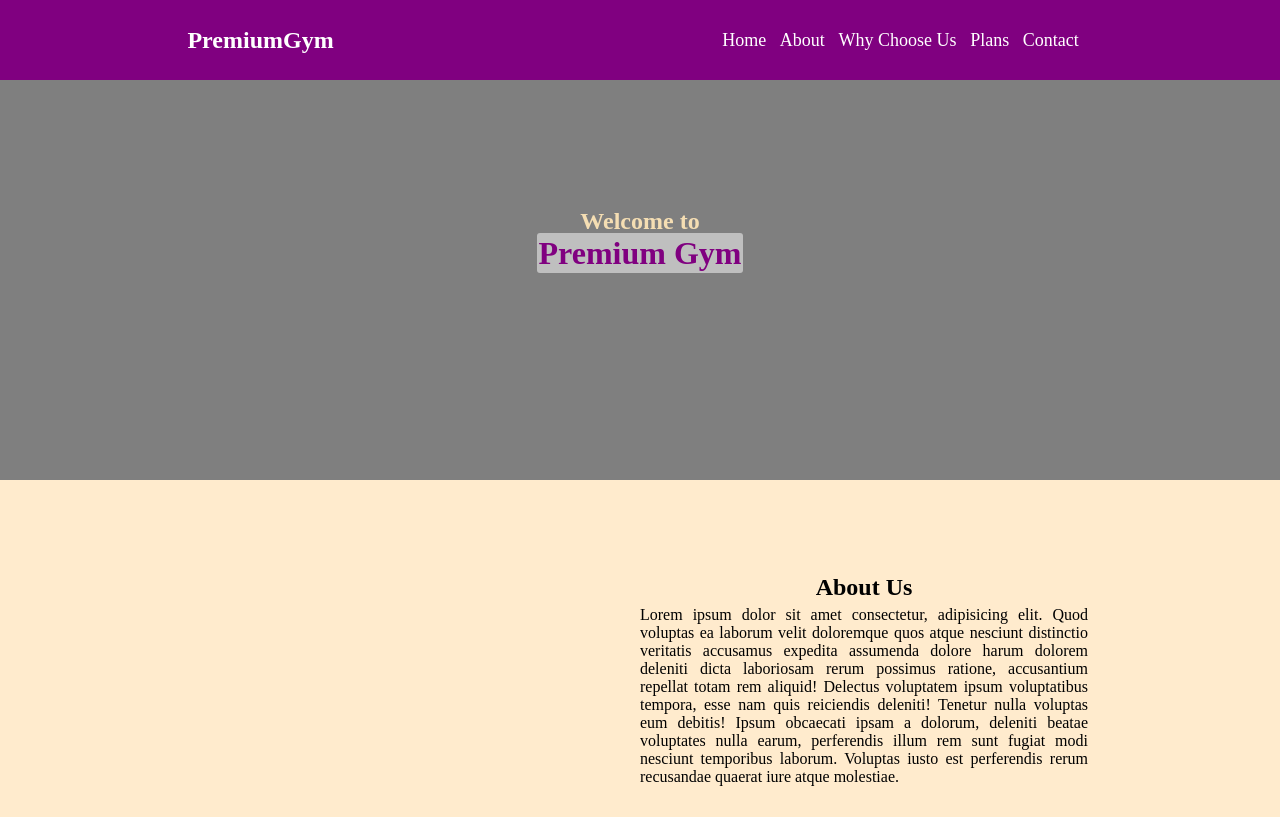
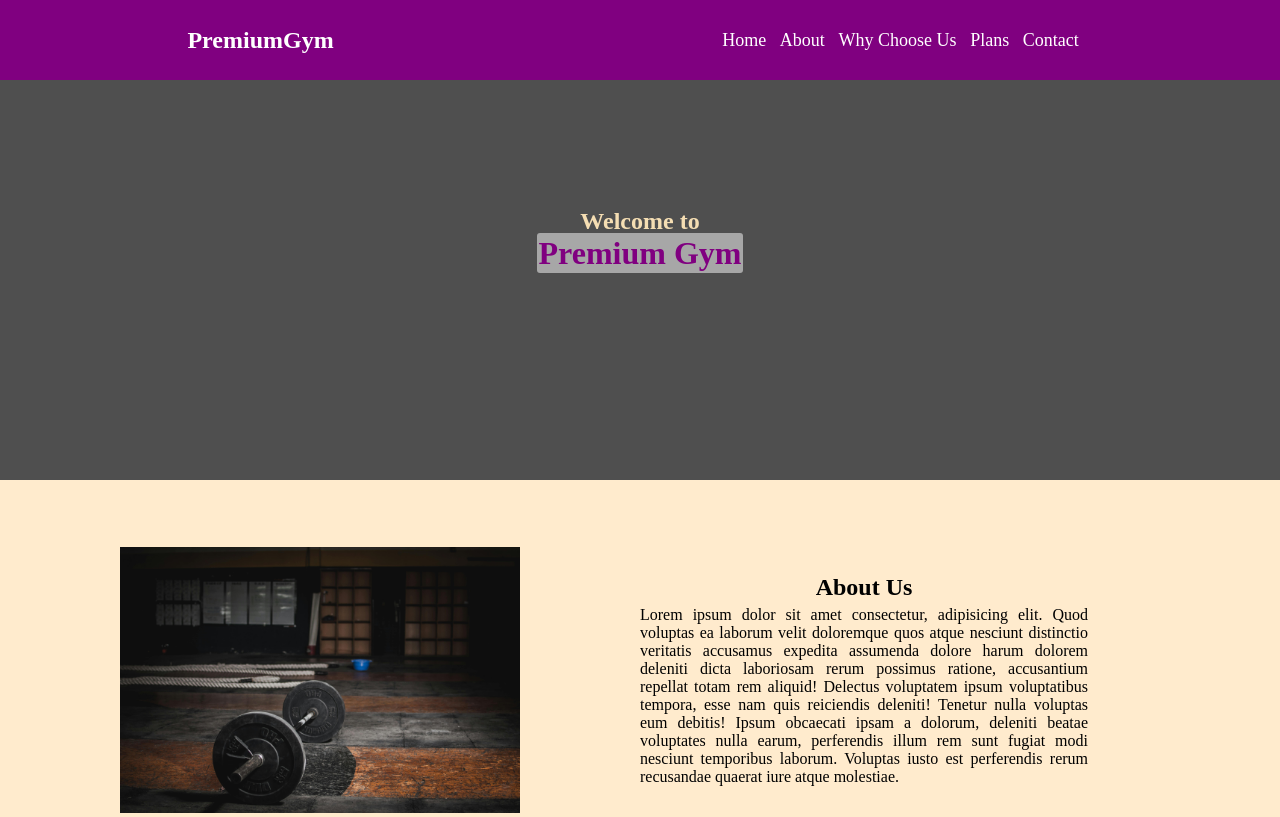
Before and after one commit to CodeWithYash2412/PremiumGym, a plain HTML site: page index.html in a window 1280 px wide. Shown: the top 817 px of the page. Drawn offline with Linux system fonts and the light colour scheme; the site is published under a folder, as on GitHub Pages, so addresses that start at the root find nothing.

Commit message:
first commit 2

```diff
--- a/index.html
+++ b/index.html
@@ -29,7 +29,7 @@
         </section>
         <section class="about" id="about">
             <figure>
-                <img src="/aboutIMG.jpg" width="400" alt="">
+                <img src="./aboutIMG.jpg" width="400" alt="">
             </figure>
             <article>
                 <h3>About Us</h3>
--- a/style.css
+++ b/style.css
@@ -20,7 +20,6 @@ nav {
 }
 
 .nav-tabs {
-
     width: 30%;
     display: flex;
     justify-content: space-evenly;
@@ -42,7 +41,7 @@ nav {
     align-items: center;
     height: 60vh;
     /* background-image: url(/HomeImage.jpg); */
-    background: linear-gradient(rgba(0, 0, 0, 0.5), rgba(0, 0, 0, 0.5)), url('/HomeImage.jpg');
+    background: linear-gradient(rgba(0, 0, 0, 0.5), rgba(0, 0, 0, 0.5)), url('./HomeImage.jpg');
     /* background-position: center; */
     background-size: cover;
     background-repeat: no-repeat;
```
